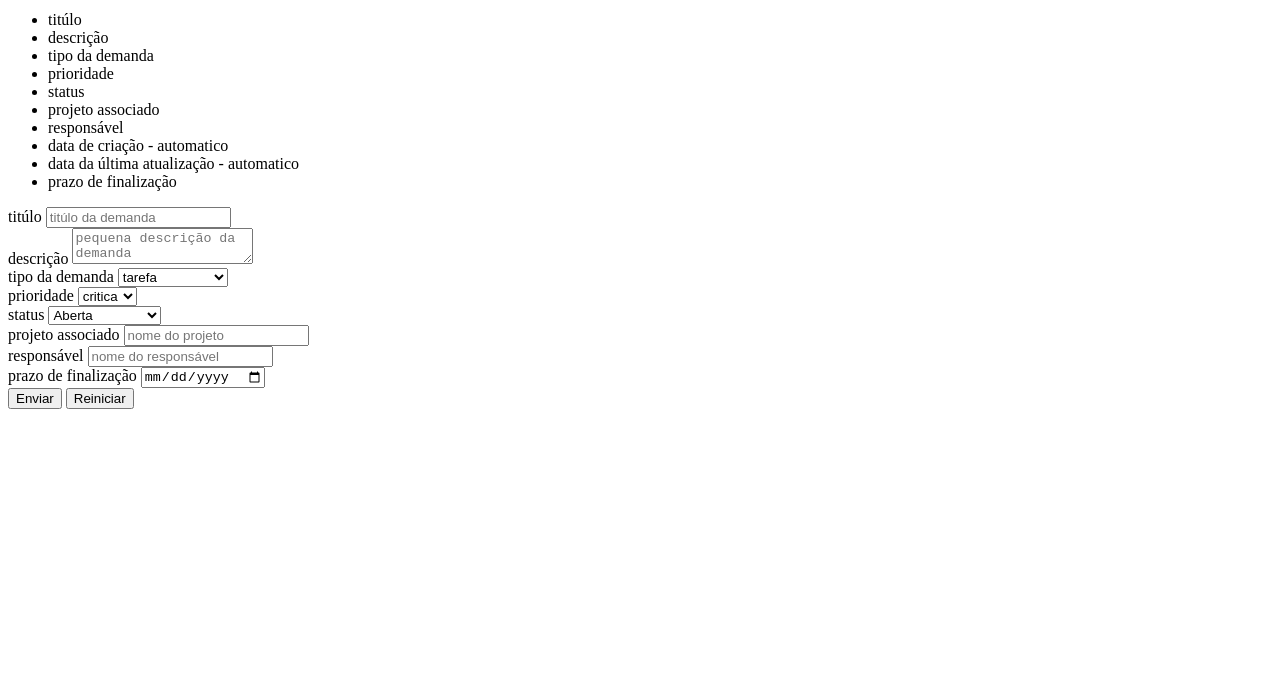
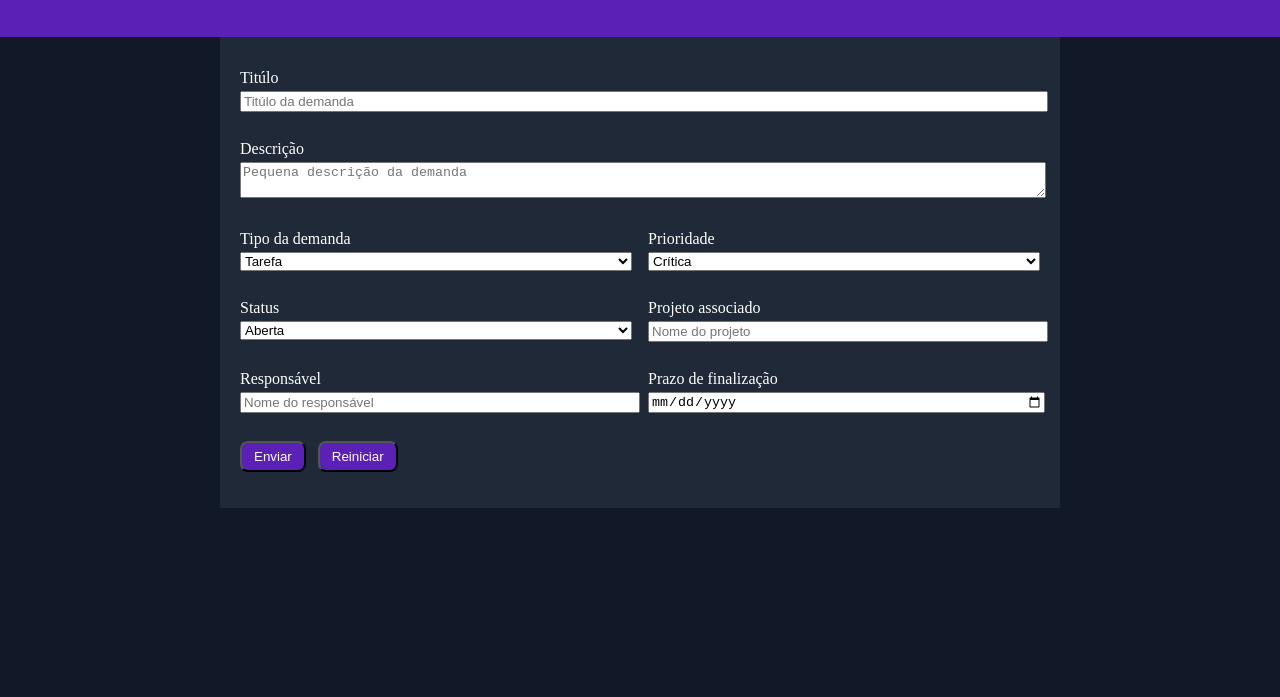
Before and after one commit to macielis/PI-II-TIME-14, a plain HTML site: page cadastro-edicao-demanda.html in a window 1280 px wide. Shown: the part 103-800 px from the top of the page. Drawn offline with Linux system fonts and the light colour scheme.

Commit message:
criei o documento css e adicionei as classes

```diff
--- a/cadastro-edicao-demanda.html
+++ b/cadastro-edicao-demanda.html
@@ -4,54 +4,45 @@
     <meta charset="UTF-8">
     <meta name="viewport" content="width=device-width, initial-scale=1.0">
     <title>Cadastro/Edição de Demandas</title>
+    <link rel="stylesheet" href="cedstyle.css">
 </head>
 <!-- feito por matthius schultheis-->
 <body>
-    <h1>Cadastro e Edição de Demandas</h1>
+    <div class="cabecalho">
 
-    <p>cadastro</p>
-    <ul>
-        <li>titúlo</li>
-        <li>descrição</li>
-        <li>tipo da demanda</li>
-        <li>prioridade</li>
-        <li>status</li>
-        <li>projeto associado</li>
-        <li>responsável</li>
-        <li>data de criação - automatico</li>
-        <li>data da última atualização - automatico</li>
-        <li>prazo de finalização</li>
-    </ul>
+        <h1 class="logo">Cadastro e Edição de Demandas</h1>
+
+    </div>
 
     <form>
-        <div>
-            <label>titúlo</label>
-            <input placeholder="titúlo da demanda">
+        <div class="linha linha-completa">
+            <label>Titúlo</label>
+            <input placeholder="Titúlo da demanda">
         </div>
-        <div>
-            <label>descrição</label>
-            <textarea placeholder="pequena descrição da demanda"></textarea>
+        <div class="linha linha-completa">
+            <label>Descrição</label>
+            <textarea placeholder="Pequena descrição da demanda"></textarea>
         </div>
-        <div>
-            <label>tipo da demanda</label>
+        <div class="linha">
+            <label>Tipo da demanda</label>
             <select>
-                <option>tarefa</option>
-                <option>defeito</option>
-                <option>melhoria</option>
-                <option>documentação</option>
+                <option>Tarefa</option>
+                <option>Defeito</option>
+                <option>Melhoria</option>
+                <option>Documentação</option>
             </select>
         </div>
-        <div>
-            <label>prioridade</label>
+        <div class="linha">
+            <label>Prioridade</label>
             <select>
-                <option>critica</option>
-                <option>alta</option>
-                <option>media</option>
-                <option>baixa</option>
+                <option>Crítica</option>
+                <option>Alta</option>
+                <option>Média</option>
+                <option>Baixa</option>
             </select>
         </div>
-        <div>
-            <label>status</label>
+        <div class="linha">
+            <label>Status</label>
             <select>
                 <option>Aberta</option>
                 <option>Em andamento</option>
@@ -60,19 +51,19 @@
                 <option>Cancelada</option>
             </select>
         </div>
-        <div>
-            <label>projeto associado</label>
-            <input placeholder="nome do projeto">
+        <div class="linha">
+            <label>Projeto associado</label>
+            <input placeholder="Nome do projeto">
         </div>
-        <div>
-            <label>responsável</label>
-            <input placeholder="nome do responsável">
+        <div class="linha">
+            <label>Responsável</label>
+            <input placeholder="Nome do responsável">
         </div>
-        <div>
-            <label>prazo de finalização</label>
+        <div class="linha">
+            <label>Prazo de finalização</label>
             <input type="date">
         </div>
-        <div>
+        <div class="linha">
             <input type="submit" value="Enviar">
             <input type="reset" value="Reiniciar">
         </div>
--- /dev/null
+++ b/cedstyle.css
@@ -0,0 +1,86 @@
+body
+{
+    font-family: 'Montserrat';
+    background-color: #111827;
+    margin: 0;
+    color: white;
+}
+
+.cabecalho
+{
+    background-color: #5B21B6;
+    color: white;
+    padding: 30px;
+}
+
+.linha {
+  margin-bottom: 8px;
+}
+
+form
+{
+  background-color: #1F2937;
+  max-width: 800px;
+  padding: 20px;
+  margin: auto;
+}
+
+label
+{
+  display: block;
+  margin-top: 12px;
+  margin-bottom: 4px;
+}
+
+input[type="submit"],
+input[type="reset"]
+{
+  width: auto;
+  margin-top: 12px;
+  margin-right: 8px;
+  padding: 6px 12px;
+  background-color: #5B21B6;
+  color: white;
+  border-radius: 8px;
+}
+
+input,
+select,
+textarea
+{
+  width: 100%;
+  margin-bottom: 8px;
+}
+
+@media (min-width: 768px) {
+  form {
+    display: flex;
+    flex-wrap: wrap;
+    gap: 0 16px;
+  }
+
+  .linha {
+    width: calc(50% - 8px);
+  }
+
+  .linha-completa {
+    width: 100%;
+  }
+}
+
+@media (max-width: 767px) {
+  body {
+    padding: 10px;
+  }
+
+  form {
+    padding: 12px;
+  }
+
+  input[type="submit"],
+  input[type="reset"] {
+    display: block;
+    width: 100%;
+    margin-right: 0;
+  }
+}
```
